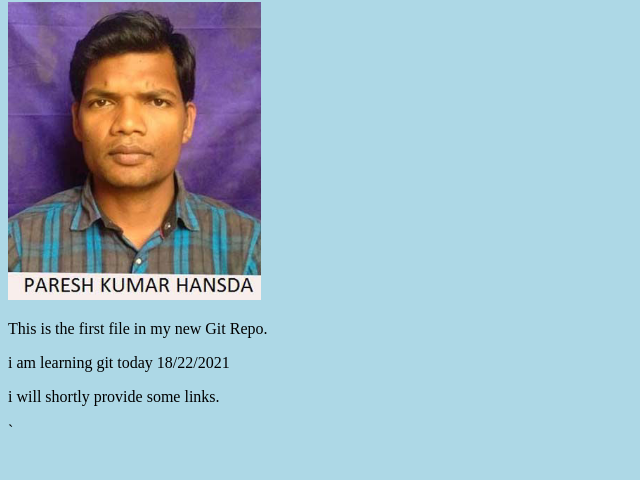
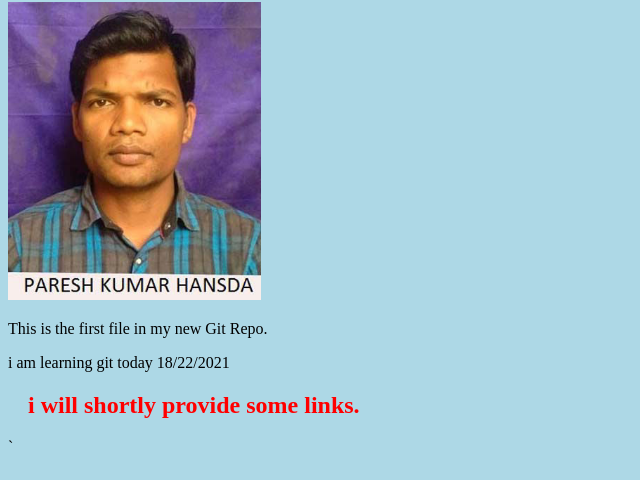
Before and after one commit to Paresh-Kumar-Hansda/Paresh-Kumar-Hansda.github.io, a plain HTML site: page index.html in a window 1280 px wide. Shown: the part 78-558 px from the top of the page, without its empty margins (0-640 px from the left). Drawn offline with Linux system fonts and the light colour scheme.

Commit message:
Attaching pathway

```diff
--- a/bluestyle.css
+++ b/bluestyle.css
@@ -6,3 +6,7 @@ h1 {
 color: navy;
 margin-left: 20px;
 }
+h2 {
+color: red;
+margin-left: 20px;
+}
--- a/index.html
+++ b/index.html
@@ -12,6 +12,6 @@
 style="width:20%;max-width:960px"></div>
 <p>This is the first file in my new Git Repo.</p>
 <p>i am learning git today 18/22/2021</p>
-<p>i will shortly provide some links.</p>
+<h2>i will shortly provide some links.</h2>
 </body>`
 </html>
```
